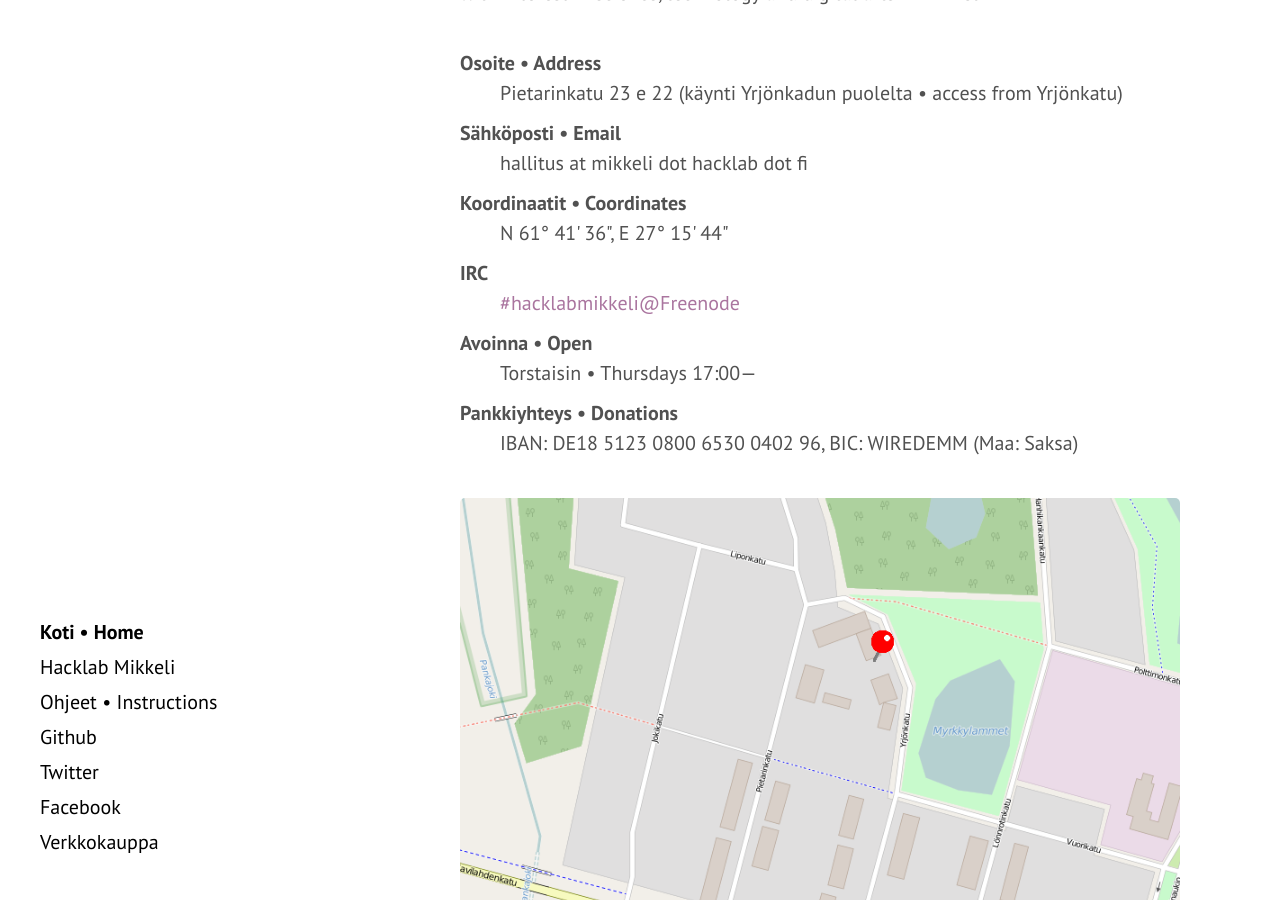
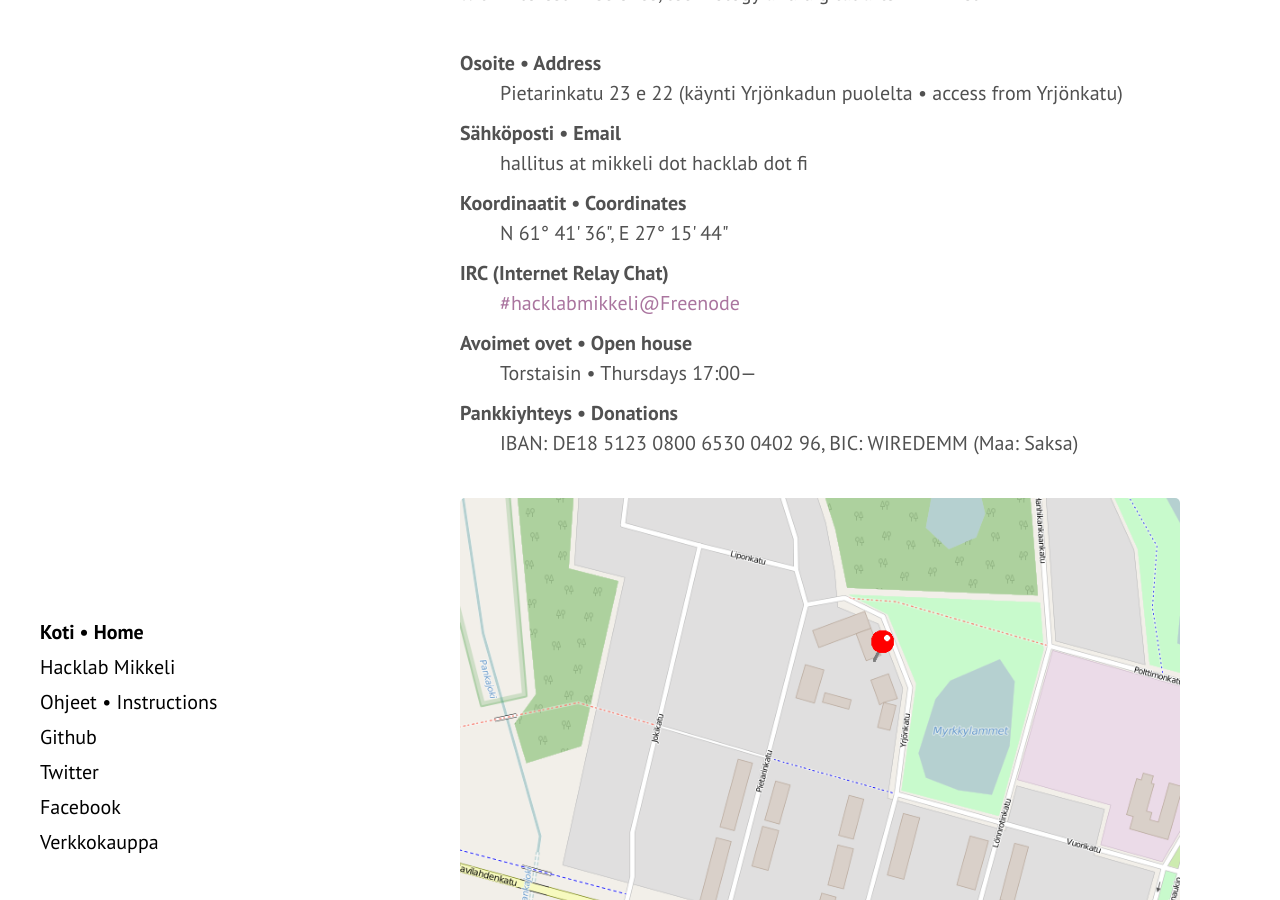
Before and after one commit to hacklabmikkeli/hacklabmikkeli.github.io, a Jekyll site: the page built from index.html, in a window 1280 px wide and 900 px high, scrolled down 526 px. Built offline with Jekyll 4.4.1, drawn with Linux system fonts in a browser that asks for light colours; the list of posts is cut into pages by our own code.

Commit message:
pientä säätöä

```diff
--- a/index.html
+++ b/index.html
@@ -24,9 +24,9 @@ title: Blogi
         <dd>hallitus аt mikkeli dоt hacklab dоt fi</dd>
         <dt>Koordinaatit &bull; Coordinates</dt>
         <dd>N 61&deg; 41' 36", E 27&deg; 15' 44"</dd>
-        <dt>IRC</dt>
+        <dt>IRC (Internet Relay Chat)</dt>
         <dd><a href="http://webchat.freenode.net/?nick=vieras_...&channels=hacklabmikkeli&prompt=1">#hacklabmikkeli@Freenode</a></dd>
-        <dt>Avoinna &bull; Open</dt>
+        <dt>Avoimet ovet &bull; Open house</dt>
         <dd>Torstaisin &bull; Thursdays 17:00&mdash;</dd>
         <dt>Pankkiyhteys &bull; Donations</dt>
         <dd>IBAN: DE18 5123 0800 6530 0402 96, BIC: WIREDEMM (Maa: Saksa)</dd>
```
